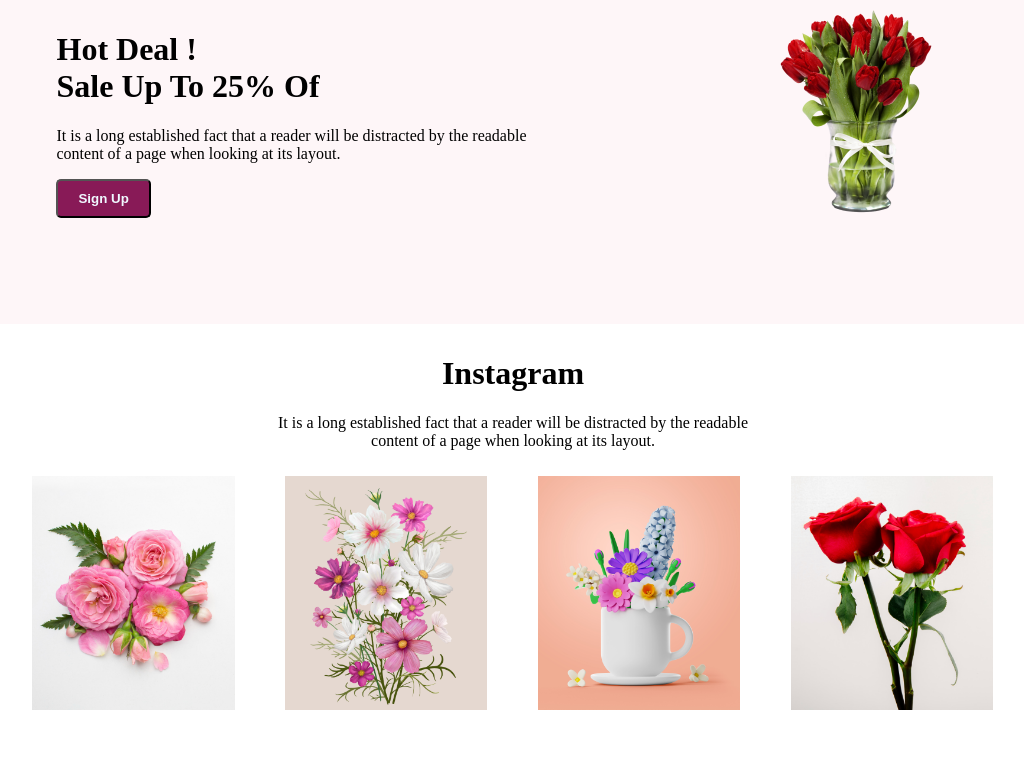
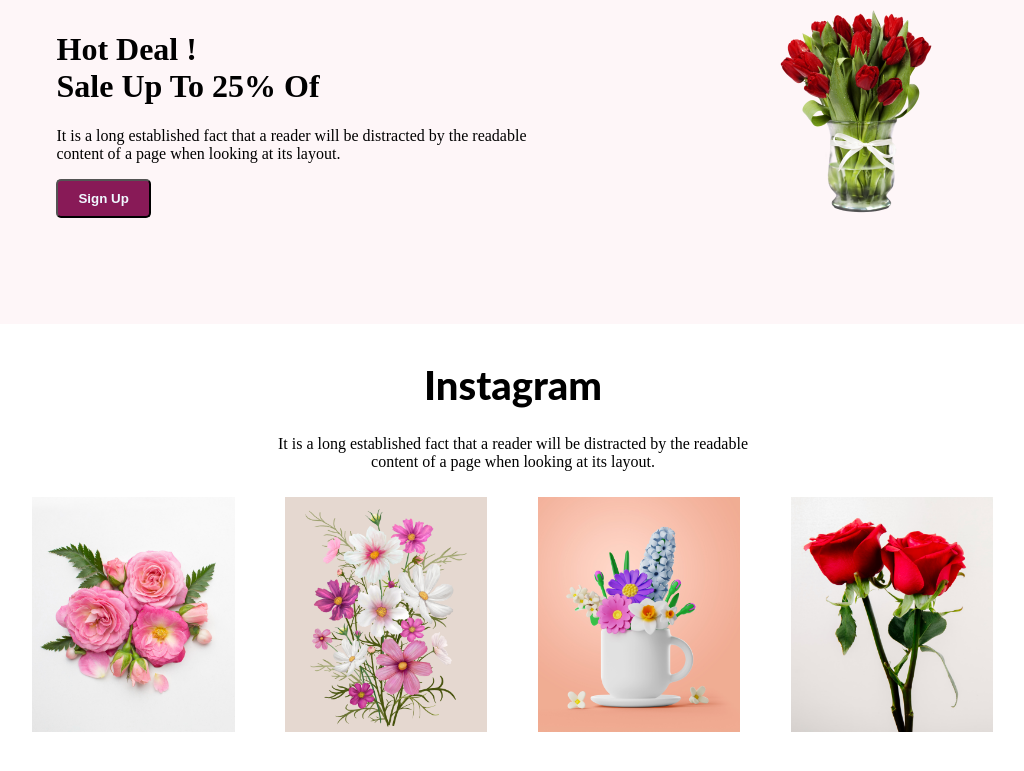
Before and after one commit to niloy12184/Flower-shop-assignment, a plain HTML site: page index.html in a window 1280 px wide. Shown: the part 1474-2245 px from the top of the page, without its empty margins (127-1151 px from the left). Drawn offline with Linux system fonts and the light colour scheme.

Commit message:
first commit

```diff
--- a/index.html
+++ b/index.html
@@ -53,7 +53,7 @@
             </div>
         </div>
         <div class="fourth-container">
-            <h1>Instagram</h1>
+            <h1 class="insta">Instagram</h1>
             <p>It is a long established fact that a reader will be distracted by the readable
                <br> content of a page when looking at its layout.</p>
         </div>
--- a/style.css
+++ b/style.css
@@ -8,8 +8,8 @@
 }
 .header-image{
     width: 75%;
-    padding-left: 30px;
-    padding-top: 25px;
+    padding-left: 50px;
+    padding-top: 19px;
 }
 .secound-container{
     text-align: center;
@@ -139,3 +139,9 @@
     padding-left: 50px;
 
 }
+.insta{
+    font-family: Lato;
+    font-size: 40px;
+    font-style: normal;
+    font-weight: 800;
+}
```
